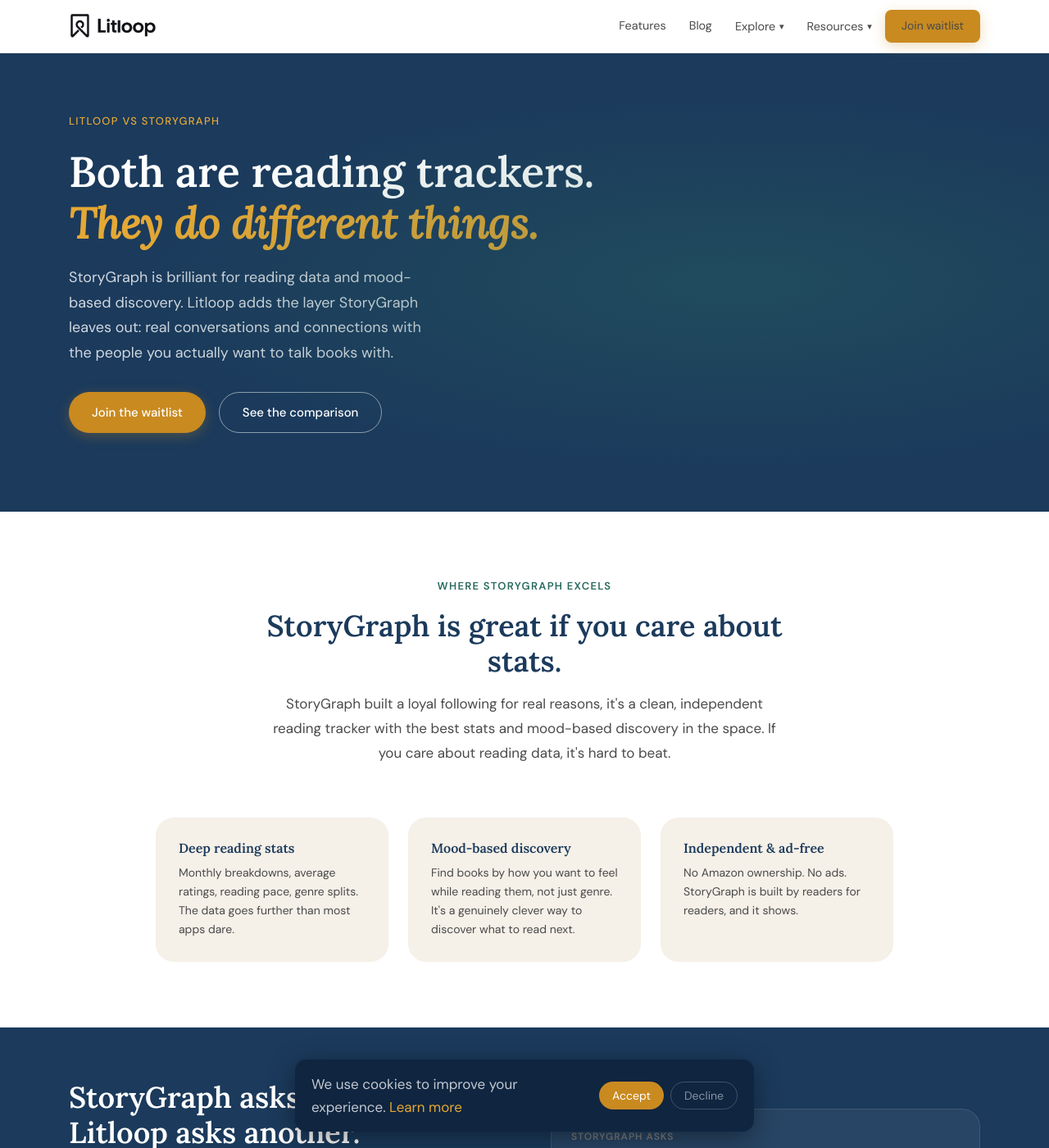
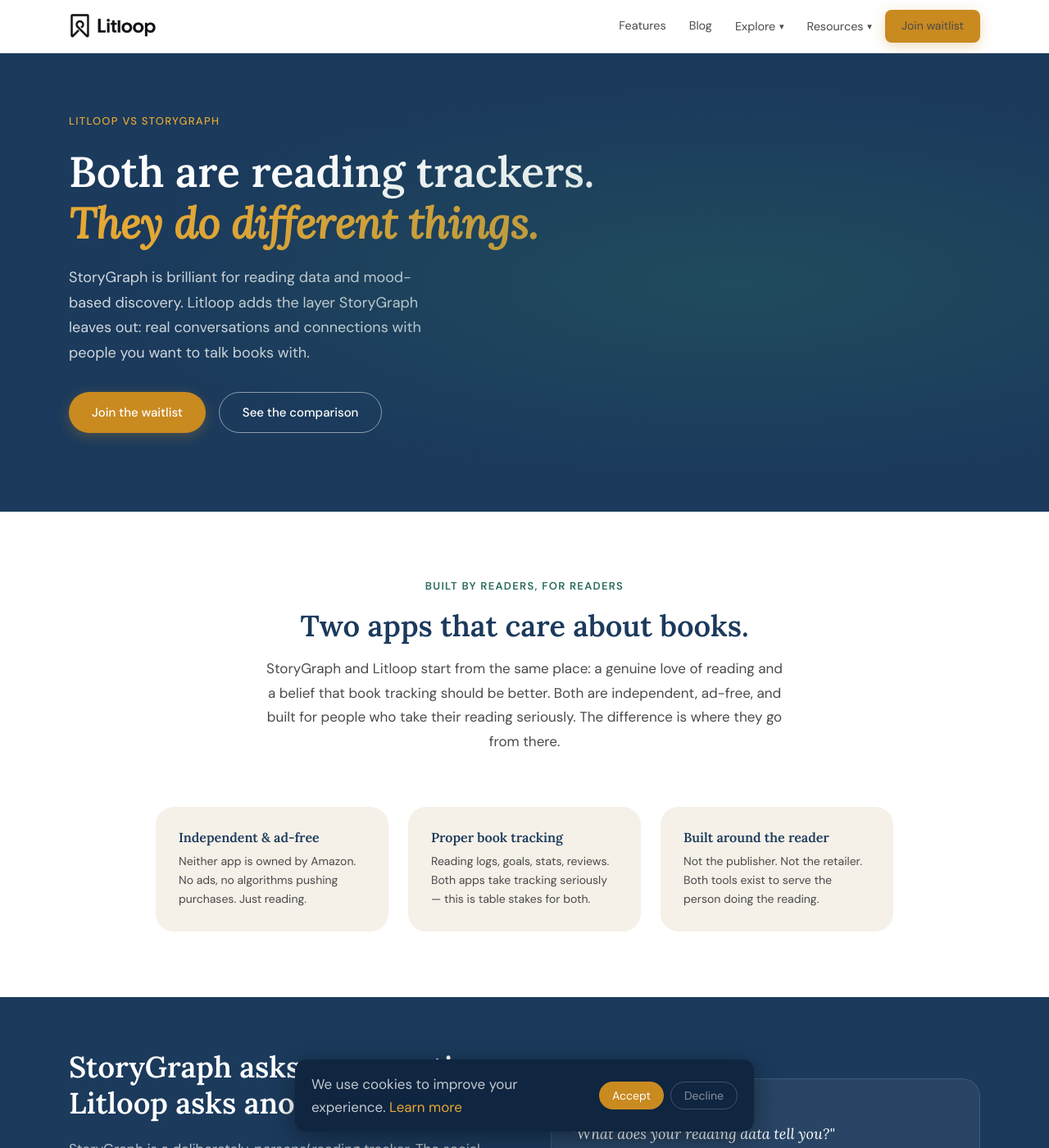
Before and after one commit to bluxon92-bit/litloop-site, a Jekyll site: the page built from pages/vs-storygraph.html, in a window 1280 px wide and 1400 px high. Shown: the whole window at 82% size. Built offline with Jekyll 4.4.1, drawn with Linux system fonts in a browser that asks for light colours; some of the changed text lies outside the part shown.

Commit message:
Updated storygraph page

```diff
--- a/pages/vs-storygraph.html
+++ b/pages/vs-storygraph.html
@@ -14,7 +14,7 @@
       <p class="hero-eyebrow">Litloop vs StoryGraph</p>
       <h1>Both are reading trackers.<br><em>They do different things.</em></h1>
       <p class="hero-description">
-        StoryGraph is brilliant for reading data and mood-based discovery. Litloop adds the layer StoryGraph leaves out: real conversations and connections with the people you actually want to talk books with.
+        StoryGraph is brilliant for reading data and mood-based discovery. Litloop adds the layer StoryGraph leaves out: real conversations and connections with people you want to talk books with.
       </p>
       <div class="hero-actions">
         <a class="btn btn-primary ml-onclick-form" href="javascript:void(0)" onclick="ml('show', 'QgSmAD', true)">Join the waitlist</a>
@@ -26,32 +26,32 @@
 
 
 <!-- ==============================
-     WHAT STORYGRAPH DOES BRILLIANTLY
+     WHAT STORYGRAPH AND LITLOOP SHARE
      ============================== -->
 <section style="padding: 5rem 0;">
   <div class="container">
 
     <div style="text-align:center; max-width: 640px; margin: 0 auto 4rem;">
-      <p style="font-size:0.8125rem;font-weight:600;letter-spacing:0.1em;text-transform:uppercase;color:var(--teal);margin-bottom:1rem;">Where StoryGraph excels</p>
-      <h2 style="color:var(--navy); margin-bottom: 1rem;">StoryGraph is great if you care about stats.</h2>
-      <p style="color:var(--text-mid); line-height:1.75;">StoryGraph built a loyal following for real reasons, it's a clean, independent reading tracker with the best stats and mood-based discovery in the space. If you care about reading data, it's hard to beat.</p>
+      <p style="font-size:0.8125rem;font-weight:600;letter-spacing:0.1em;text-transform:uppercase;color:var(--teal);margin-bottom:1rem;">Built by readers, for readers</p>
+      <h2 style="color:var(--navy); margin-bottom: 1rem;">Two apps that care about books.</h2>
+      <p style="color:var(--text-mid); line-height:1.75;">StoryGraph and Litloop start from the same place: a genuine love of reading and a belief that book tracking should be better. Both are independent, ad-free, and built for people who take their reading seriously. The difference is where they go from there.</p>
     </div>
 
     <div style="display:grid; grid-template-columns: repeat(3, 1fr); gap: 1.5rem; max-width: 900px; margin: 0 auto;">
 
       <div style="background: var(--cream); border-radius: var(--radius-lg); padding: 1.75rem;">
-        <h3 style="color:var(--navy); font-size:1rem; margin-bottom:0.5rem;">Deep reading stats</h3>
-        <p style="color:var(--text-mid); font-size:0.875rem; line-height:1.65;">Monthly breakdowns, average ratings, reading pace, genre splits. The data goes further than most apps dare.</p>
+        <h3 style="color:var(--navy); font-size:1rem; margin-bottom:0.5rem;">Independent &amp; ad-free</h3>
+        <p style="color:var(--text-mid); font-size:0.875rem; line-height:1.65;">Neither app is owned by Amazon. No ads, no algorithms pushing purchases. Just reading.</p>
       </div>
 
       <div style="background: var(--cream); border-radius: var(--radius-lg); padding: 1.75rem;">
-        <h3 style="color:var(--navy); font-size:1rem; margin-bottom:0.5rem;">Mood-based discovery</h3>
-        <p style="color:var(--text-mid); font-size:0.875rem; line-height:1.65;">Find books by how you want to feel while reading them, not just genre. It's a genuinely clever way to discover what to read next.</p>
+        <h3 style="color:var(--navy); font-size:1rem; margin-bottom:0.5rem;">Proper book tracking</h3>
+        <p style="color:var(--text-mid); font-size:0.875rem; line-height:1.65;">Reading logs, goals, stats, reviews. Both apps take tracking seriously — this is table stakes for both.</p>
       </div>
 
       <div style="background: var(--cream); border-radius: var(--radius-lg); padding: 1.75rem;">
-        <h3 style="color:var(--navy); font-size:1rem; margin-bottom:0.5rem;">Independent &amp; ad-free</h3>
-        <p style="color:var(--text-mid); font-size:0.875rem; line-height:1.65;">No Amazon ownership. No ads. StoryGraph is built by readers for readers, and it shows.</p>
+        <h3 style="color:var(--navy); font-size:1rem; margin-bottom:0.5rem;">Built around the reader</h3>
+        <p style="color:var(--text-mid); font-size:0.875rem; line-height:1.65;">Not the publisher. Not the retailer. Both tools exist to serve the person doing the reading.</p>
       </div>
 
     </div>
@@ -68,7 +68,7 @@
       <div>
         <h2 style="color:white; margin-bottom:1.25rem;">StoryGraph asks one question. Litloop asks another.</h2>
         <p style="color:rgba(255,255,255,0.7); line-height:1.75; margin-bottom:1rem;">StoryGraph is a deliberately <em>personal</em> reading tracker. The social features are intentionally minimal. The focus is on your reading, your data, your recommendations from their algorithm.</p>
-        <p style="color:rgba(255,255,255,0.7); line-height:1.75;">Litloop starts from a different place entirely. The question isn't <em>"what should you read next?"</em> — it's <em>"who do you want to talk about it with?"</em> That shapes everything.</p>
+        <p style="color:rgba(255,255,255,0.7); line-height:1.75;">Litloop starts from a different place entirely. The question isn't <em>"what should you read next?"</em> — it's <em>"who do you want to talk about it with?"</em></p>
       </div>
       <div style="display:flex; flex-direction:column; gap:1rem;">
         <div style="background: rgba(255,255,255,0.06); border-radius: var(--radius-lg); padding: 1.5rem; border: 1px solid rgba(255,255,255,0.1);">
@@ -77,7 +77,7 @@
         </div>
         <div style="background: rgba(201,138,32,0.15); border-radius: var(--radius-lg); padding: 1.5rem; border: 1px solid rgba(201,138,32,0.3);">
           <p style="font-size:0.75rem; font-weight:600; text-transform:uppercase; letter-spacing:0.08em; color:var(--amber-light); margin-bottom:0.5rem;">Litloop asks</p>
-          <p style="font-family: var(--font-display); font-size:1.125rem; color:white; font-style:italic; margin:0;">"Who do you want to share it with?"</p>
+          <p style="font-family: var(--font-display); font-size:1.125rem; color:white; font-style:italic; margin:0;">"Who do you want to share the book you just read with?"</p>
         </div>
       </div>
     </div>
@@ -94,7 +94,7 @@
     <div style="margin-bottom: 4rem;">
       <p style="font-size:0.8125rem;font-weight:600;letter-spacing:0.1em;text-transform:uppercase;color:var(--teal);margin-bottom:1rem;">Where Litloop does things differently</p>
       <h2 style="color:var(--navy); margin-bottom: 1rem;">The social layer StoryGraph doesn't have.</h2>
-      <p style="color:var(--text-mid); max-width: 560px; font-size: 1.0625rem; line-height: 1.75;">Litloop does all the things a great reading tracker should do, then adds the bit that makes it worth opening every day.</p>
+      <p style="color:var(--text-mid); max-width: 560px; font-size: 1.0625rem; line-height: 1.75;">Litloop does all the things a great reading tracker should do, and is also there for you in that moment you finish a book and just need to talk to someone about it.</p>
     </div>
 
     <div class="features-grid">
@@ -102,7 +102,7 @@
       <div class="feature-card">
         <div class="feature-number">01</div>
         <h3>Friends-first feed</h3>
-        <p>Instead of algorithm-driven suggestions, Litloop shows you what the actual people in your life are reading right now. Real taste from real people you trust.</p>
+        <p>Instead of algorithm-driven suggestions, Litloop shows you what the people in your life are reading.</p>
         <!-- SCREENSHOT: Home screen showing friends' activity feed -->
         <div class="feature-screenshot-block">
           <img src="https://res.cloudinary.com/dnkddcxrt/image/upload/v1773867547/friends_feed_-_mobile_birlrg.png" alt="Litloop friends reading feed" loading="lazy">
@@ -112,7 +112,7 @@
       <div class="feature-card">
         <div class="feature-number">02</div>
         <h3>Personal recommendations</h3>
-        <p>Your friends can recommend books to you with a personal note explaining exactly why they thought of you. Better than any algorithm because they actually know you.</p>
+        <p>Your friends can recommend books to you with a personal note explaining exactly why they thought of you.</p>
         <!-- SCREENSHOT: Discover / incoming recommendations screen -->
         <div class="feature-screenshot-block">
           <img src="https://res.cloudinary.com/dnkddcxrt/image/upload/v1773867546/discover_-_mobile_astu0s.png" alt="Litloop incoming recommendations" loading="lazy">
@@ -152,7 +152,7 @@
           <div style="padding: 1rem; text-align:center; border-left: 1px solid rgba(255,255,255,0.1); background: rgba(201,138,32,0.2);"><p style="color:var(--amber-light); font-size:0.875rem; font-weight:600; margin:0;">Litloop</p></div>
         </div>
 
-        {% assign rows = "Reading log & book tracker|✓|✓,Annual reading goals|✓|✓,Reading stats & analytics|✓ Excellent|✓,Mood & pace-based discovery|✓|—,Reading challenges|✓|Coming soon,Algorithm book recommendations|✓|✓,Friends' reading feed|Limited|✓,Personal recommendations from friends|—|✓,Private book chats|—|✓,Book club group chats|—|✓,Reviews & comments|✓|✓,Import from Goodreads|✓|Coming soon,Owned by Amazon|—|—" | split: "," %}
+        {% assign rows = "Reading log & book tracker|✓|✓,Annual reading goals|✓|✓,Reading stats & analytics|✓ Excellent|✓,Mood & pace-based discovery|✓|—,Reading challenges|✓|Coming soon,Algorithm book recommendations|✓|✓,Friends' reading feed|Limited|✓,Personal recommendations from friends|—|✓,Private book chats|—|✓,Book club group chats|—|✓,Reviews & comments|✓|✓,Import from Goodreads|✓|✓,Owned by Amazon|—|—" | split: "," %}
 
         {% for row in rows %}
           {% assign cols = row | split: "|" %}
```
Also changed, not shown: other parts of pages/vs-storygraph.html (+1 -1 lines).
